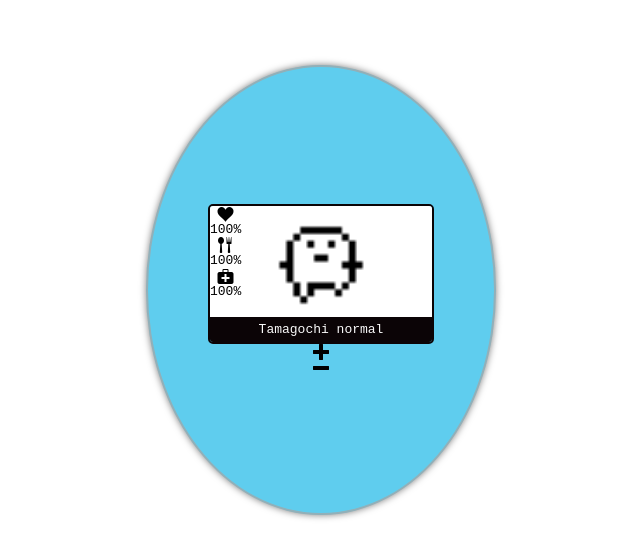
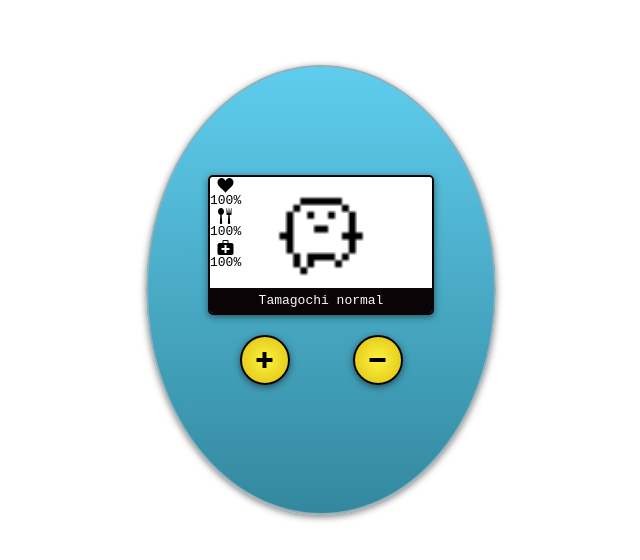
Before and after one commit to ListCodeName/UnerSecEvaluaciones, a plain HTML site: page Programación III/Javascript/evaluacion 3/evaluacion3.html in a window 1280 px wide. Shown: the part 110-670 px from the top of the page, without its empty margins (319-959 px from the left). Drawn offline with Linux system fonts and the light colour scheme; files whose address does not match are found by name.

Commit message:
Prog 3 - Eval 3 - Minor fixes

```diff
--- a/Programación III/Javascript/evaluacion 3/evaluacion3.html
+++ b/Programación III/Javascript/evaluacion 3/evaluacion3.html
@@ -28,16 +28,16 @@
                 </div>
             </div>
 
-            <img src="scripts/tamagochi-l1.gif" alt="">
+            <img src="scripts/tamagochi-l1.gif" alt="" id="tama">
 
             <div class="descripcion" id="descripcion">
                 Tamagochi normal
             </div>
         </div>
         <div class="botonera">
-            <div class="icon-plus"></div>
+            <span class="icon-plus" id="plus"></span>
 
-            <div class="icon-minus"></div>
+            <span class="icon-minus" id="minus"></span>
         </div>
 
 
--- a/Programación III/Javascript/evaluacion 3/script.js
+++ b/Programación III/Javascript/evaluacion 3/script.js
@@ -3,6 +3,9 @@ const worker = new Worker('worker.js');
 let descrip = document.getElementById("descripcion");
 let ham = document.getElementById("hambre");
 let life = document.getElementById("vida");
+let plus = document.getElementById("plus");
+let minus = document.getElementById("minus");
+let monstruo = document.getElementById("tama");
 
 var vida = 100;
 var hambre = 100;
@@ -15,10 +18,27 @@ descrip.addEventListener("click", (event)=>{
     worker.postMessage("start");
 });
 
+plus.addEventListener("click", ()=>{
+    if(hambre < 100){
+        hambre++;
+        ham.innerHTML = hambre + "%";
+    }
+});
+
 worker.onmessage = function(message){
 
     if (vida > 0){
         tiempo += message.data;
+
+        if(tiempo == 30){
+            monstruo.src = "scripts/tamagochi-l2.gif";
+            nivel++;
+        }
+
+        if(tiempo == 60){
+            monstruo.src = "scripts/tamagochi-l3.gif";
+            nivel++;
+        }
 
         if(tiempo % 2 == 1){
             bajarHambre();
--- a/Programación III/Javascript/evaluacion 3/style.css
+++ b/Programación III/Javascript/evaluacion 3/style.css
@@ -16,7 +16,7 @@ body{
 .tamagochi{
     width: 350px;
     height: 450px;
-    background: #5fcdee;
+    background: linear-gradient(#5fcdee, #33889e);
     border-radius: 50%;
     display: flex;
     flex-direction: column;
@@ -24,7 +24,7 @@ body{
     align-items: center;
     padding: 50px 60px;
     border: 2px solid #91b0b9;
-    box-shadow: 0px 0px 7px rgba(0,0,0,0.5);
+    box-shadow: 0px 2px 7px rgba(0,0,0,0.5);
 }
 
 .display{
@@ -35,6 +35,7 @@ body{
     border-radius: 5px;
     display: flex;
     flex-direction: column;
+    box-shadow: 0px 2px 7px rgba(0,0,0,0.5);
 }
 
 .display .status{
@@ -65,3 +66,23 @@ body{
     background: #0b0406;
     color: #FAFAFA;
 }
+
+.botonera{
+    width: 100%;
+    display: flex;
+    justify-content: space-around;
+    align-items: center;
+    padding: 20px 0px;
+}
+
+.botonera span{
+    width: 50px;
+    height: 50px;
+    border-radius: 50%;
+    background: radial-gradient(#fef33d ,#ddc013);
+    border: 2px solid #0b0406;
+    display: flex;
+    justify-content: center;
+    align-items: center;
+    box-shadow: 0px 2px 7px rgba(0,0,0,0.5);
+}
```
